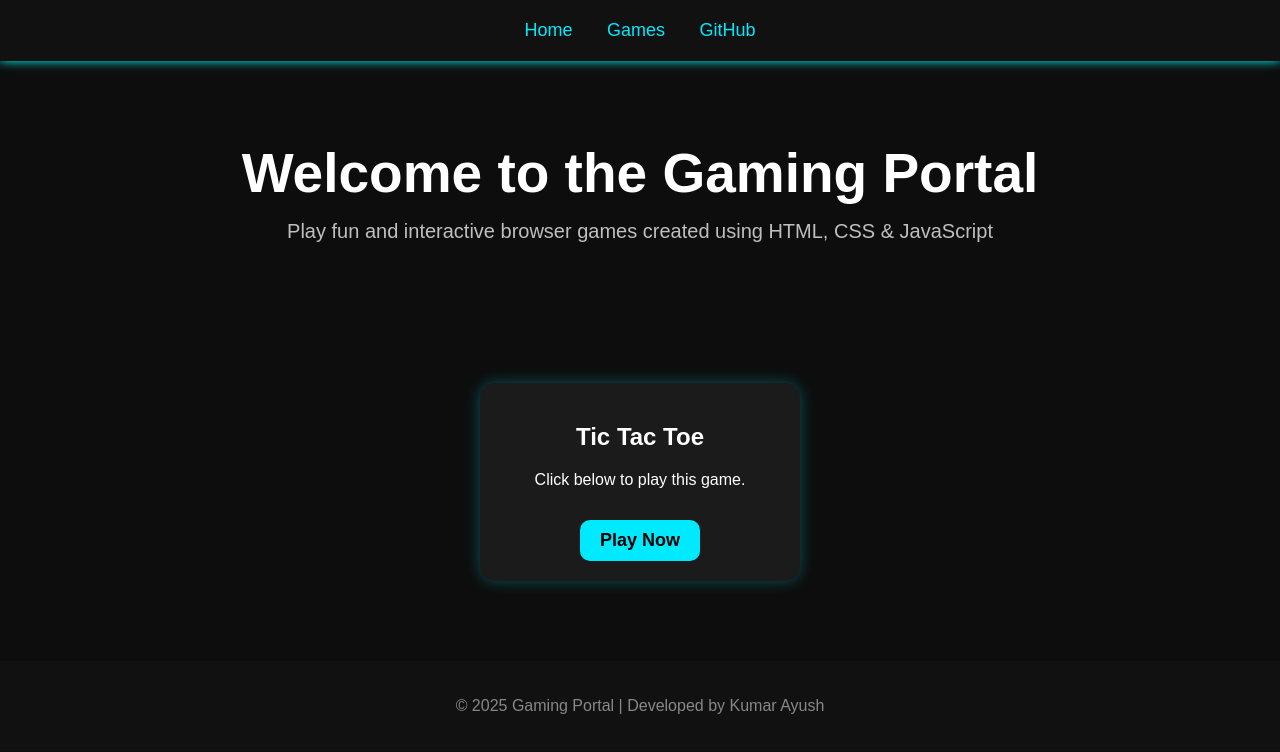
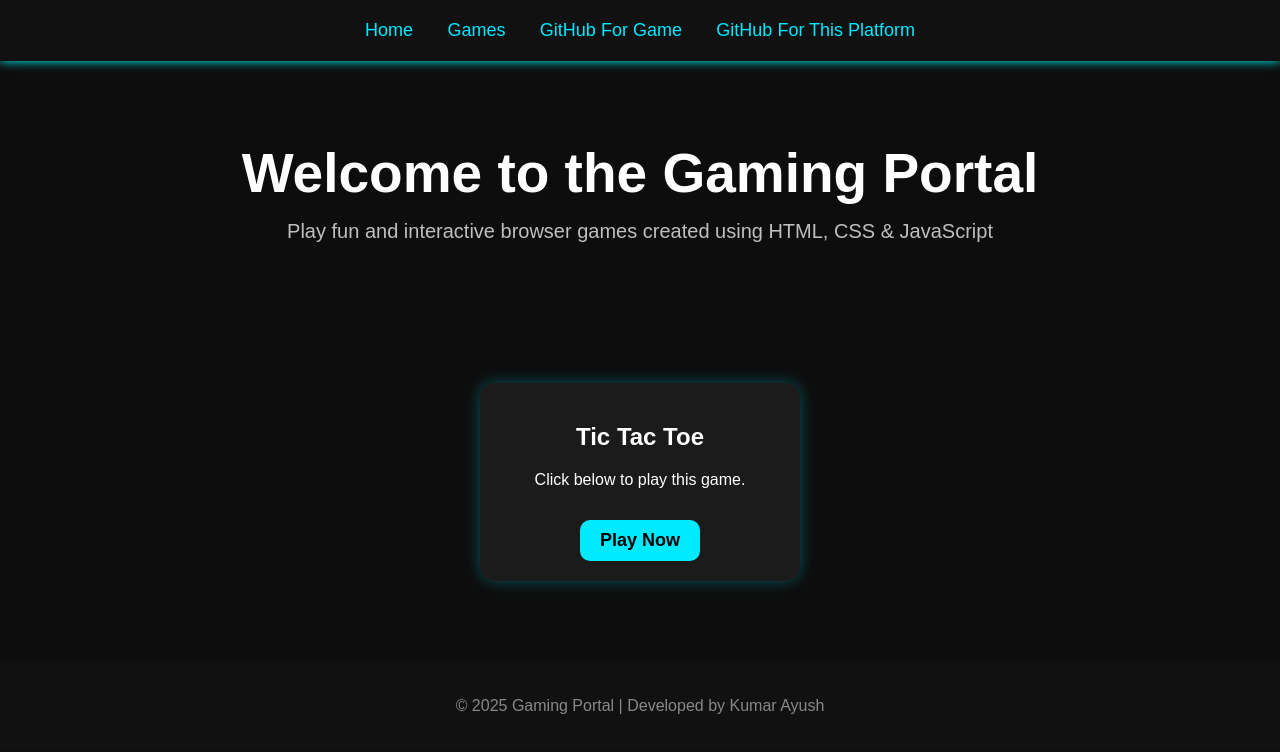
Before and after one commit to KumarAyush26/Gaming-Platform, a plain HTML site: page index.html in a window 1280 px wide. Drawn offline with Linux system fonts and the light colour scheme.

Commit message:
Update index.html

```diff
--- a/index.html
+++ b/index.html
@@ -31,7 +31,8 @@ footer{ text-align:center; padding:20px; background:#111; margin-top:40px; color
 <nav>
 <a href="#">Home</a>
 <a href="#games">Games</a>
-<a href="https://github.com/" target="_blank">GitHub</a>
+<a href="https://github.com/KumarAyush26/Tic-Tac-Toe" target="_blank">GitHub For Game</a>
+<a href="https://github.com/KumarAyush26/Gaming-Platform" target="_blank">GitHub For This Platform</a>
 </nav>
 </header>
 <section class="hero">
```
